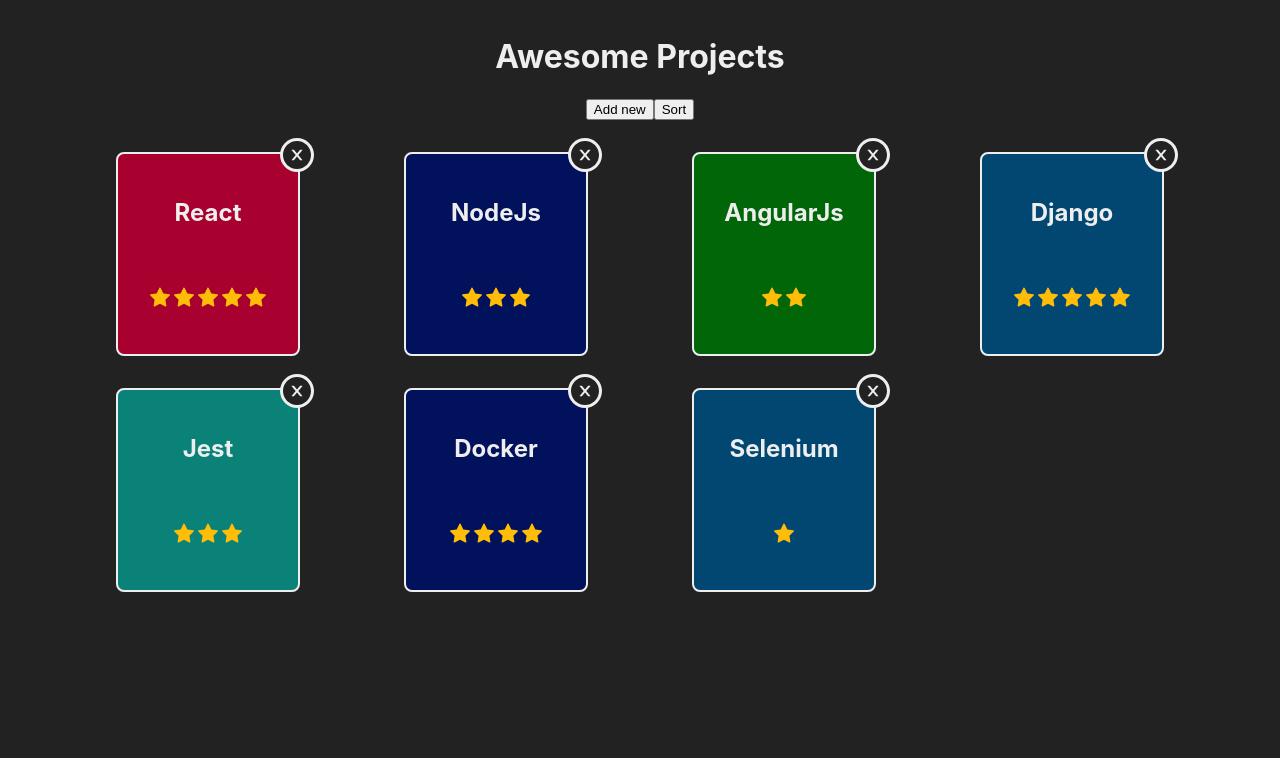
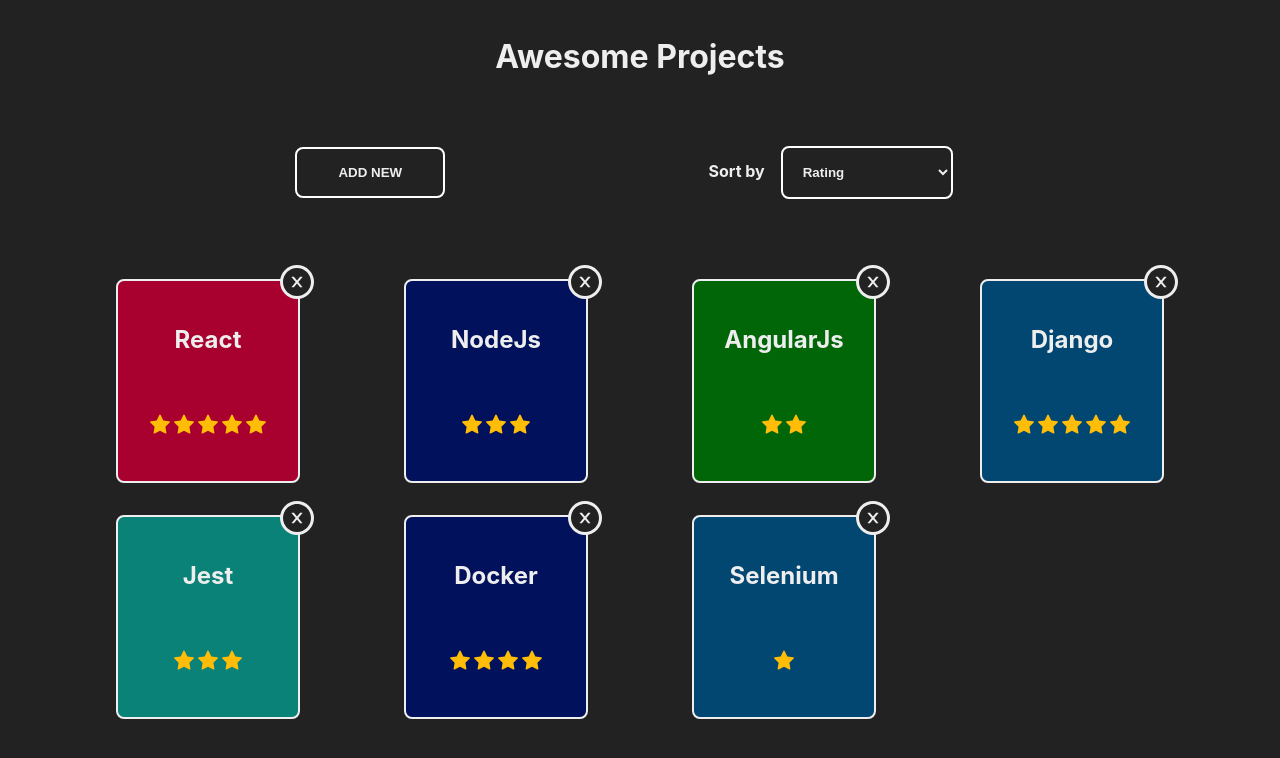
Before and after one commit to remuollinen/github-projects, a React (Create React App) app: page / in a window 1280 px wide. Shown: the top 758 px of the page. Built offline with nearby package versions, Linux system fonts and the light colour scheme.

Commit message:
added header component with new project button and sorting input, including their styles

```diff
--- a/src/App.tsx
+++ b/src/App.tsx
@@ -3,6 +3,7 @@
 import "./App.css";
 import AddProject from "./components/AddProject/AddProject";
 import Card from "./components/Card/Card";
+import Header from "./components/Header/Header";
 import { defaultProjects } from "./data/projects";
 
 const App = () => {
@@ -13,17 +14,13 @@
 	);
 	const [openModal, setOpenModal] = useState(false);
 
-	const openAddProject = () => {
+	const openAddProject: () => void = () => {
 		setOpenModal(true);
 	};
 
 	return (
 		<div className="App">
-			<h1>Awesome Projects</h1>
-			<div>
-				<button onClick={openAddProject}>Add new</button>
-				<button>Sort</button>
-			</div>
+			<Header openAddProject={openAddProject} />
 			<div className="card-grid">
 				{projects.map((project) => (
 					<Card {...project} key={project.id} />
--- a/src/components/AddProject/AddProject.css
+++ b/src/components/AddProject/AddProject.css
@@ -15,6 +15,8 @@
 .form-wrapper form {
 	display: flex;
 	flex-direction: column;
+	justify-content: space-evenly;
+	align-items: center;
 	height: 50%;
 	width: 50%;
 	border: 2px solid #eee;
@@ -45,12 +47,12 @@
 	width: 8%;
 }
 
-.form-wrapper form button {
+button {
 	padding: 1rem 2rem;
-	margin: 1rem auto;
-	background-color: #09b509;
-	color: white;
-	border: 2px solid black;
+	width: 150px;
+	background-color: #222;
+	color: #eee;
+	border: 2px solid white;
 	border-radius: 0.5rem;
 	cursor: pointer;
 	transition: 0.2s ease-in-out;
@@ -58,7 +60,6 @@
 	font-weight: 700;
 }
 
-.form-wrapper form button:hover {
-	background-color: #30e630;
-	color: black;
+button:hover {
+	background-color: #444;
 }
--- /dev/null
+++ b/src/components/Header/Header.css
@@ -0,0 +1,34 @@
+.actions {
+	display: flex;
+	justify-content: space-evenly;
+	align-items: center;
+	padding: 1rem;
+}
+
+.actions label {
+	font-weight: 700;
+	padding: 1rem;
+}
+
+.actions select {
+	padding: 1rem;
+	margin: 1rem;
+	background-color: #222;
+	color: #eee;
+	border: 2px solid white;
+	border-radius: 0.5rem;
+	cursor: pointer;
+	transition: 0.2s ease-in-out;
+	font-weight: 700;
+}
+
+@media screen and (max-width: 700px) {
+	.actions {
+		flex-direction: column;
+	}
+
+	.actions label {
+		display: flex;
+		flex-direction: column;
+	}
+}
--- /dev/null
+++ b/src/components/Header/Header.tsx
@@ -0,0 +1,21 @@
+import "./Header.css";
+const Header = ({ openAddProject }: { openAddProject: () => void }) => {
+	return (
+		<header>
+			<h1>Awesome Projects</h1>
+			<div className="actions">
+				<button onClick={openAddProject}>Add new</button>
+				<label htmlFor="sort">
+					Sort by
+					<select name="sort" id="sort">
+						<option value="rating">Rating</option>
+						<option value="date-desc">Date (descending)</option>
+						<option value="date-asc">Date (ascending)</option>
+					</select>
+				</label>
+			</div>
+		</header>
+	);
+};
+
+export default Header;
```
